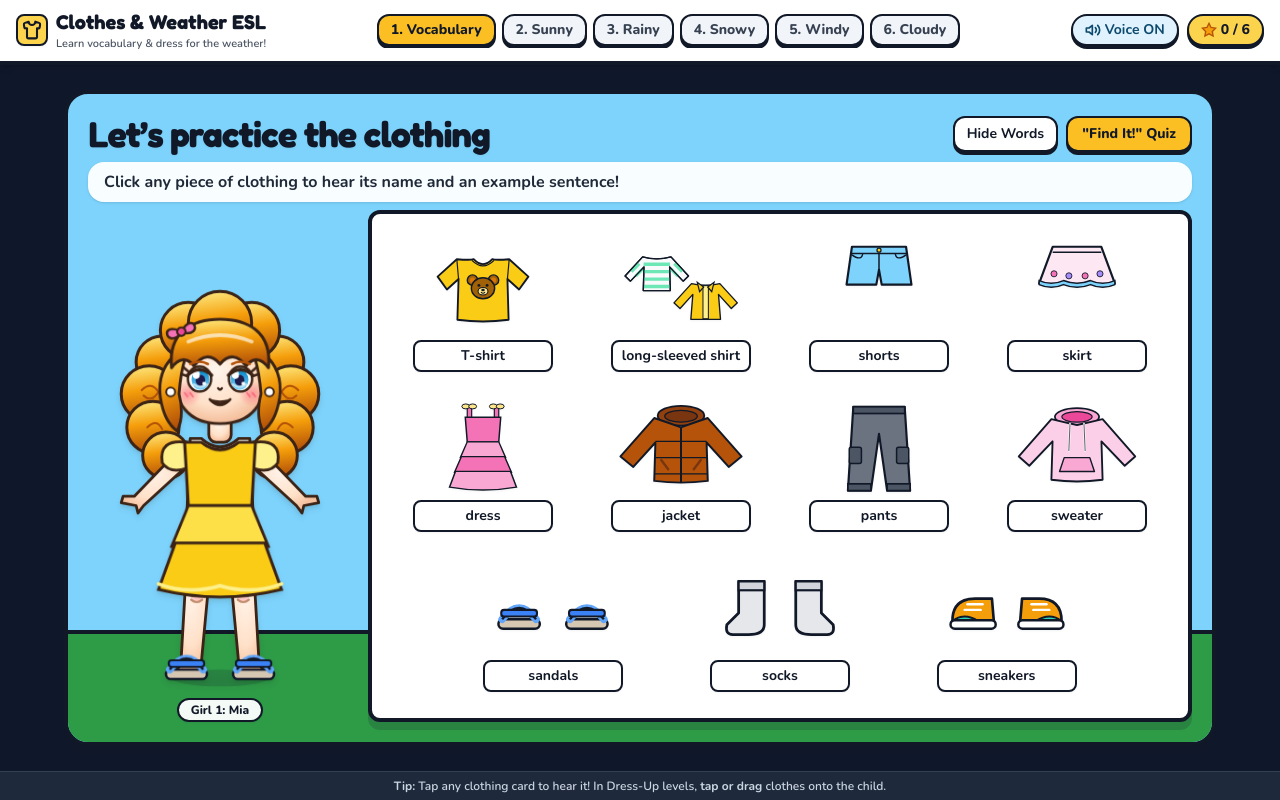
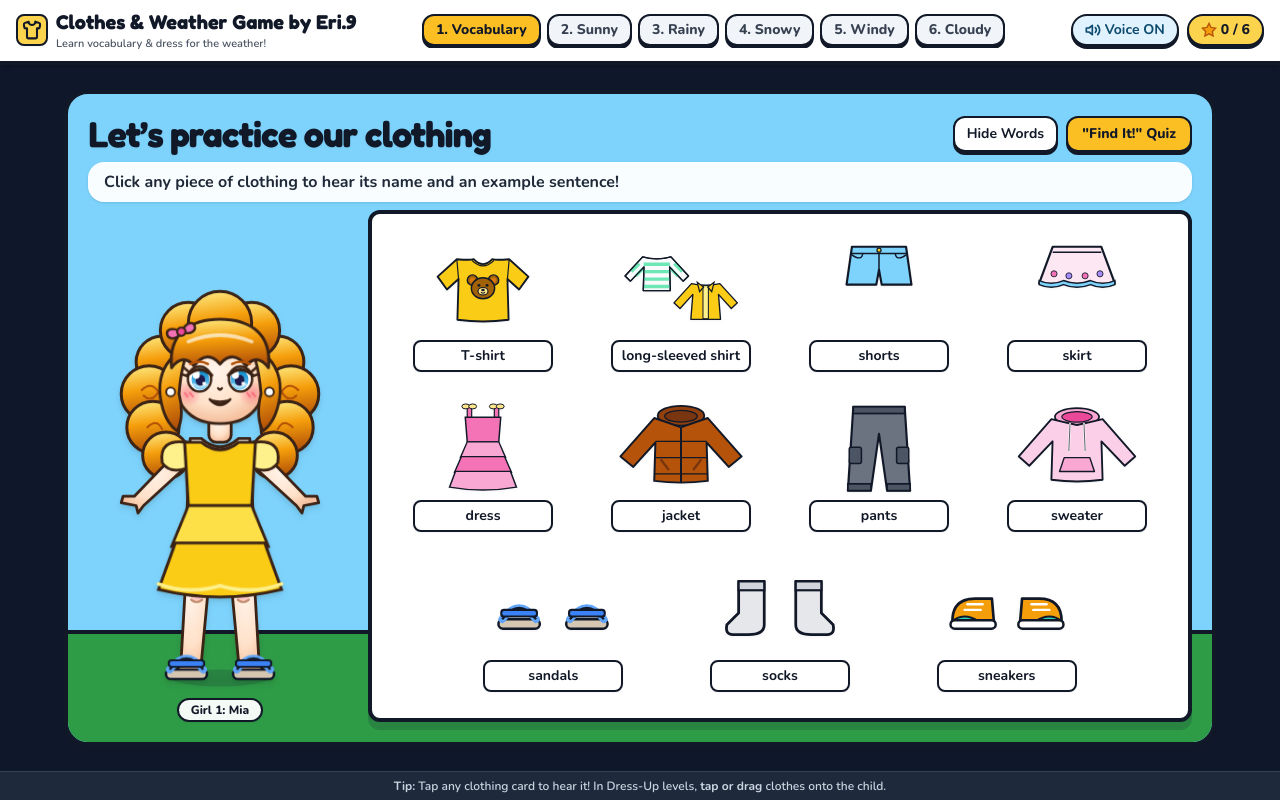
Before and after one commit to E9-Study/clothing-and-weather, a plain HTML site: page index.html in a window 1280 px wide. Drawn offline with nearby package versions, Linux system fonts and the light colour scheme.

Commit message:
Add files via upload
Some small changes I forgot to finalize before the commit

```diff
--- a/index.html
+++ b/index.html
@@ -3,7 +3,7 @@
 <head>
   <meta charset="UTF-8" />
   <meta name="viewport" content="width=device-width, initial-scale=1.0" />
-  <title>Let's Practice the Clothing! - ESL Weather Dress-Up Game</title>
+  <title>Let's Practice Our Clothing! - Weather Dress-Up Game by Eri.9</title>
   <!-- Tailwind CSS -->
   <script src="https://cdn.tailwindcss.com"></script>
   <!-- Kid-friendly rounded fonts -->
@@ -19,7 +19,7 @@
 
     body {
       font-family: var(--font-body);
-      user-select: none;
+      user-select: noneF;
       -webkit-user-select: none;
       overflow-x: hidden;
     }
@@ -286,7 +286,7 @@
           </svg>
         </div>
         <div>
-          <h1 class="font-kid text-base sm:text-xl font-bold text-gray-900 leading-tight">Clothes &amp; Weather ESL</h1>
+          <h1 class="font-kid text-base sm:text-xl font-bold text-gray-900 leading-tight">Clothes &amp; Weather Game by Eri.9</h1>
           <p class="text-[11px] text-gray-600 hidden xl:block">Learn vocabulary &amp; dress for the weather!</p>
         </div>
       </div>
@@ -2284,7 +2284,7 @@
       }
     }
 
-    // SCREEN 1: "Let's practice the clothing"
+    // SCREEN 1: "Let's practice our clothing"
     function renderVocabScreen(container, lvl) {
       const row1 = lvl.vocabItems.slice(0, 4);
       const row2 = lvl.vocabItems.slice(4, 8);
@@ -2343,7 +2343,7 @@
               </span>
               ${vocabReviewSubphase === 'repeat' ? `
                 <span class="px-2.5 py-0.5 rounded-full bg-emerald-200 border-2 border-gray-900 text-emerald-950 text-xs sm:text-sm font-black animate-pulse">
-                  Your turn! Say: "${currentItem.name}"
+                  Say: "${currentItem.name}"
                 </span>
               ` : `
                 <span class="px-2 py-0.5 rounded-full bg-sky-100 border border-sky-800 text-sky-900 text-xs font-bold">
@@ -2396,7 +2396,7 @@
         <div class="flex flex-wrap items-center justify-between gap-2 mb-1.5 sm:mb-2">
           <div class="flex items-center gap-2">
             <h2 class="font-kid text-xl sm:text-3xl md:text-4xl font-bold text-gray-900 tracking-tight drop-shadow-sm">
-              Let’s practice the clothing
+              Let’s practice our clothing
             </h2>
           </div>
 
@@ -2442,7 +2442,7 @@
         <div class="flex-1 grid grid-cols-1 lg:grid-cols-12 gap-3 sm:gap-4 items-end">
           <!-- Left: Cheerful Girl Character (Matches Slide 1) -->
           <div class="hidden lg:flex lg:col-span-3 h-full items-end justify-center">
-            <div onclick="speakText('Let\\'s practice the clothing together!')" class="cursor-pointer w-full h-full flex items-end justify-center hover:scale-[1.02] transition-transform" title="Click me!">
+            <div onclick="speakText('Let\\'s practice our clothing together!')" class="cursor-pointer w-full h-full flex items-end justify-center hover:scale-[1.02] transition-transform" title="Click me!">
               ${renderSlide1HostGirlSVG()}
             </div>
           </div>
```
